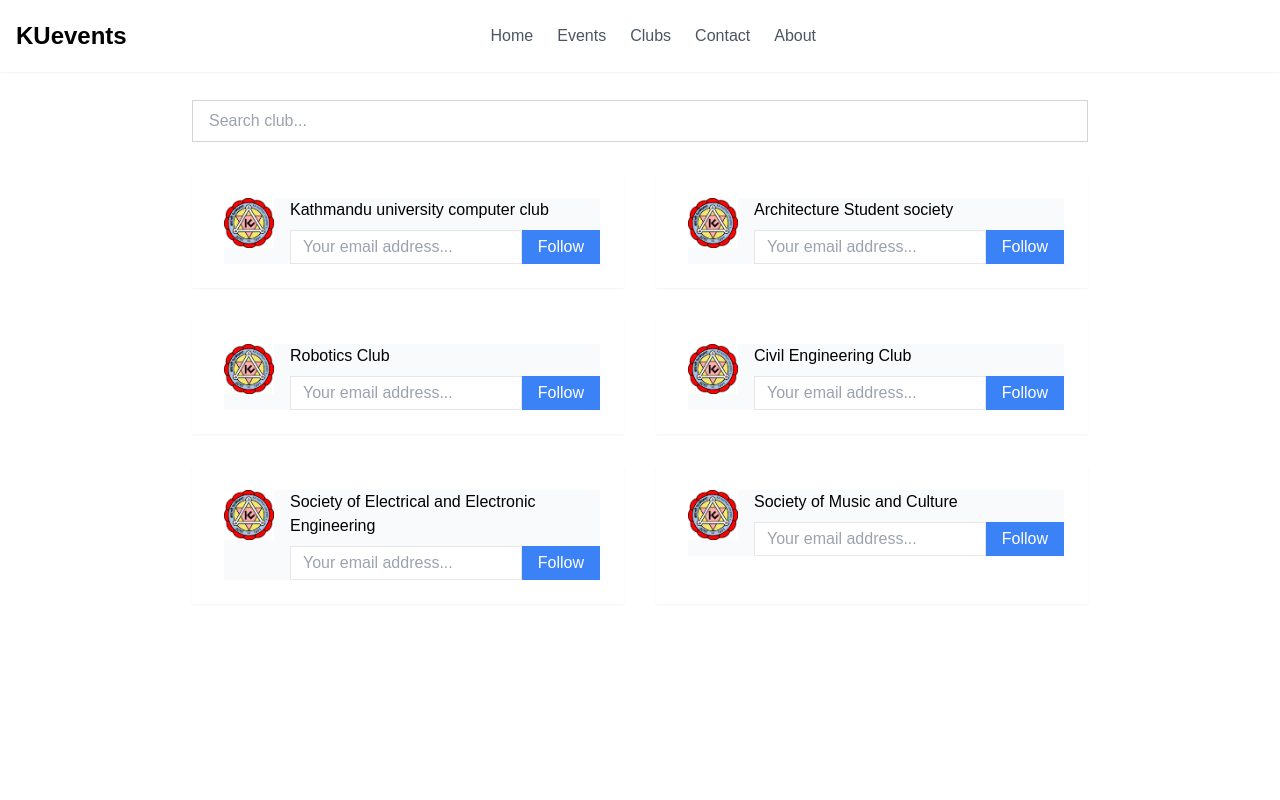
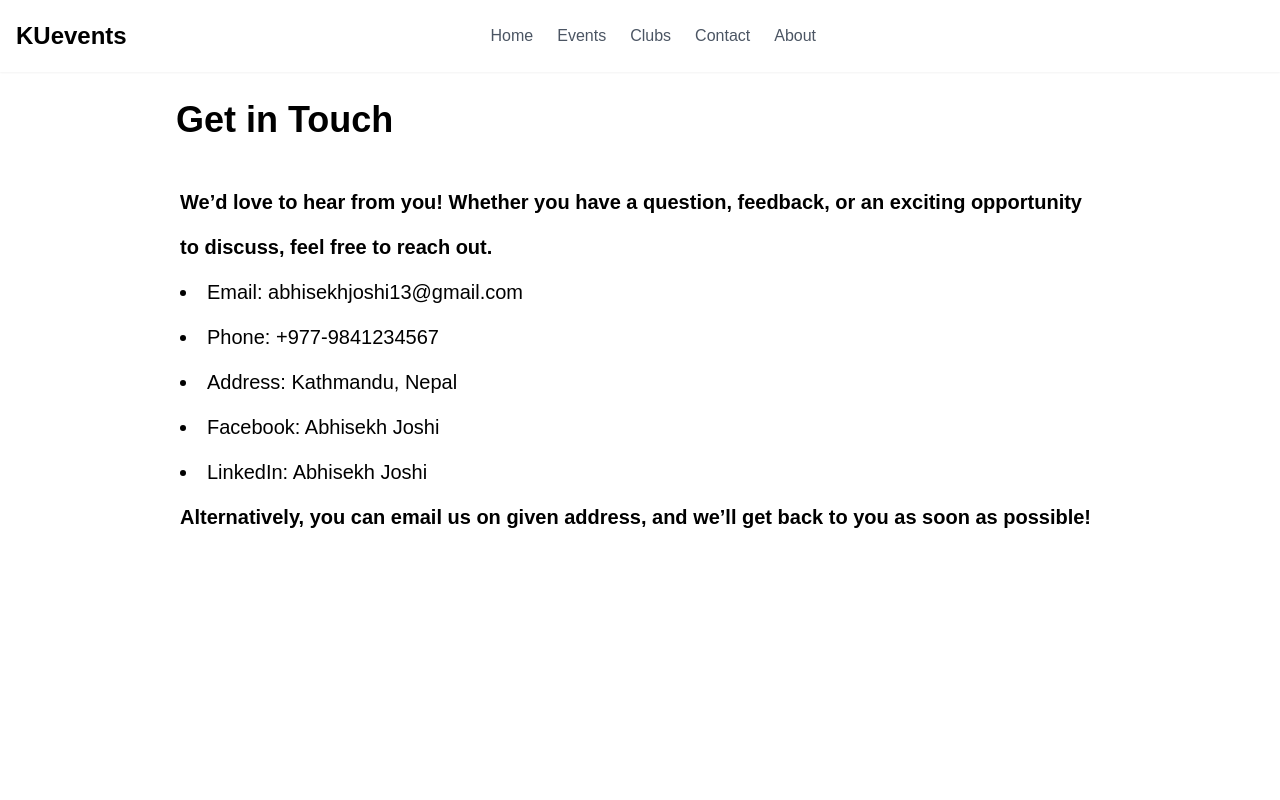
Before and after one commit to mirajspk/event-notif, a React (Vite) app in the folder frontend/: page / in a window 1280 px wide. Shown: the top 800 px of the page. Built offline with nearby package versions, Linux system fonts and the light colour scheme.

Commit message:
contact page
hello

```diff
--- a/frontend/src/App.jsx
+++ b/frontend/src/App.jsx
@@ -1,11 +1,10 @@
 import React, { useState } from 'react';
-import Footer from "./components/ui/custom/Footer";
-import { Header } from "./components/ui/custom/Header";
-import Club from "./components/ui/custom/Club";
-import ClubPage from './components/ui/custom/ClubPage';
+import Contact from './components/ui/custom/Contact';
 
 export default function Home() {
   return (
-    <ClubPage />
+    <div>
+      <Contact />
+    </div>
   );
 }
--- /dev/null
+++ b/frontend/src/components/ui/custom/Contact.jsx
@@ -0,0 +1,29 @@
+import React from 'react'
+import { Header } from "@/components/ui/custom/Header";
+import Footer from './Footer'
+
+export default function Contact() {
+  return (
+    <div className="flex flex-col min-h-screen">
+      <Header />
+      <div className="md:flex md:mx-auto md:w-3/4 overflow-y-auto flex-grow pt-3">
+        <div className="w-full min-h-screen p-4">
+          <h1 className="font-bold text-4xl">Get in Touch</h1>
+          <div className="mt-10">
+            <div className='text-xl text-wrap pl-1 leading-[45px]'>
+              <p className='font-semibold'>We’d love to hear from you! Whether you have a question, feedback, or an exciting opportunity to discuss, feel free to reach out.</p>
+              <li>Email: abhisekhjoshi13@gmail.com</li>
+              <li>Phone: +977-9841234567</li>
+              <li>Address: Kathmandu, Nepal</li>
+              <li>Facebook: <a href="https://www.facebook.com/abhisekh.joshi.9" target="_blank" rel="noreferrer">Abhisekh Joshi</a></li>
+              <li>LinkedIn: <a href="https://www.linkedin.com/in/abhisekh-joshi-0b1b3b1b1/" target="_blank" rel="noreferrer">Abhisekh Joshi</a></li>
+              <p className='font-semibold'>Alternatively, you can email us on given address, and we’ll get back to you as soon as possible!</p>
+            </div>
+
+          </div>
+        </div>
+      </div>
+      <Footer />
+    </div>
+  );
+}
--- a/frontend/src/components/ui/custom/Footer.css
+++ b/frontend/src/components/ui/custom/Footer.css
@@ -1,9 +1,5 @@
 .Footer {
-  background-color: #1a202c;
-  color: #e2e8f0;
-  padding: 24px 32px;
   flex-direction: 0;
-  width: 100%;
 }
 
 .container {
--- a/frontend/src/components/ui/custom/Footer.jsx
+++ b/frontend/src/components/ui/custom/Footer.jsx
@@ -6,7 +6,7 @@ import "./Footer.css"
 
 const Footer = () => {
   return (
-    <footer className="Footer">
+    <footer className="Footer bg-[#1a202c] text-[#e2e8f0] px-8 py-6 w-full">
       <div className="container mx-auto">
         <div className="Upper-footer">
           <div className="footer-nav">
```
